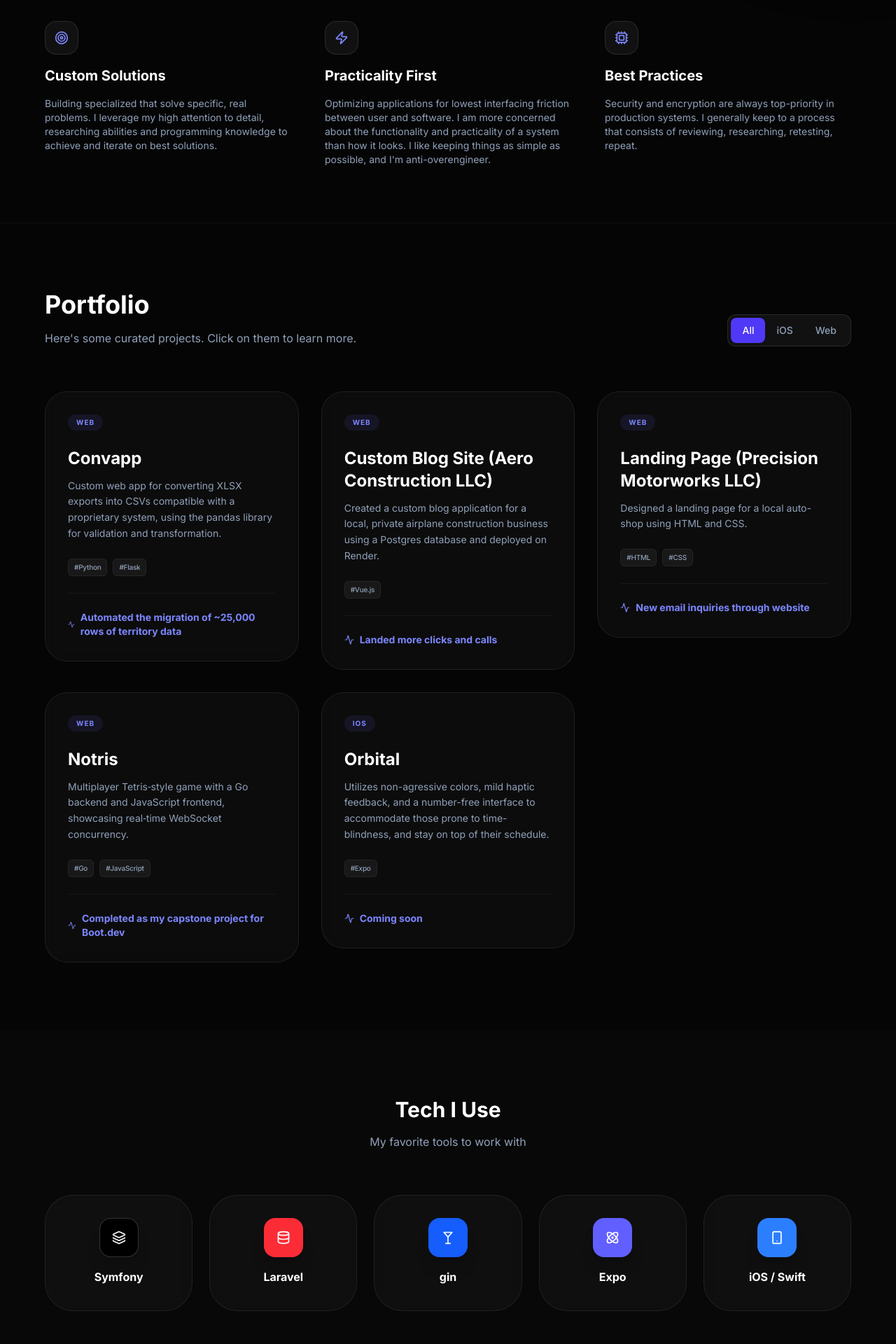
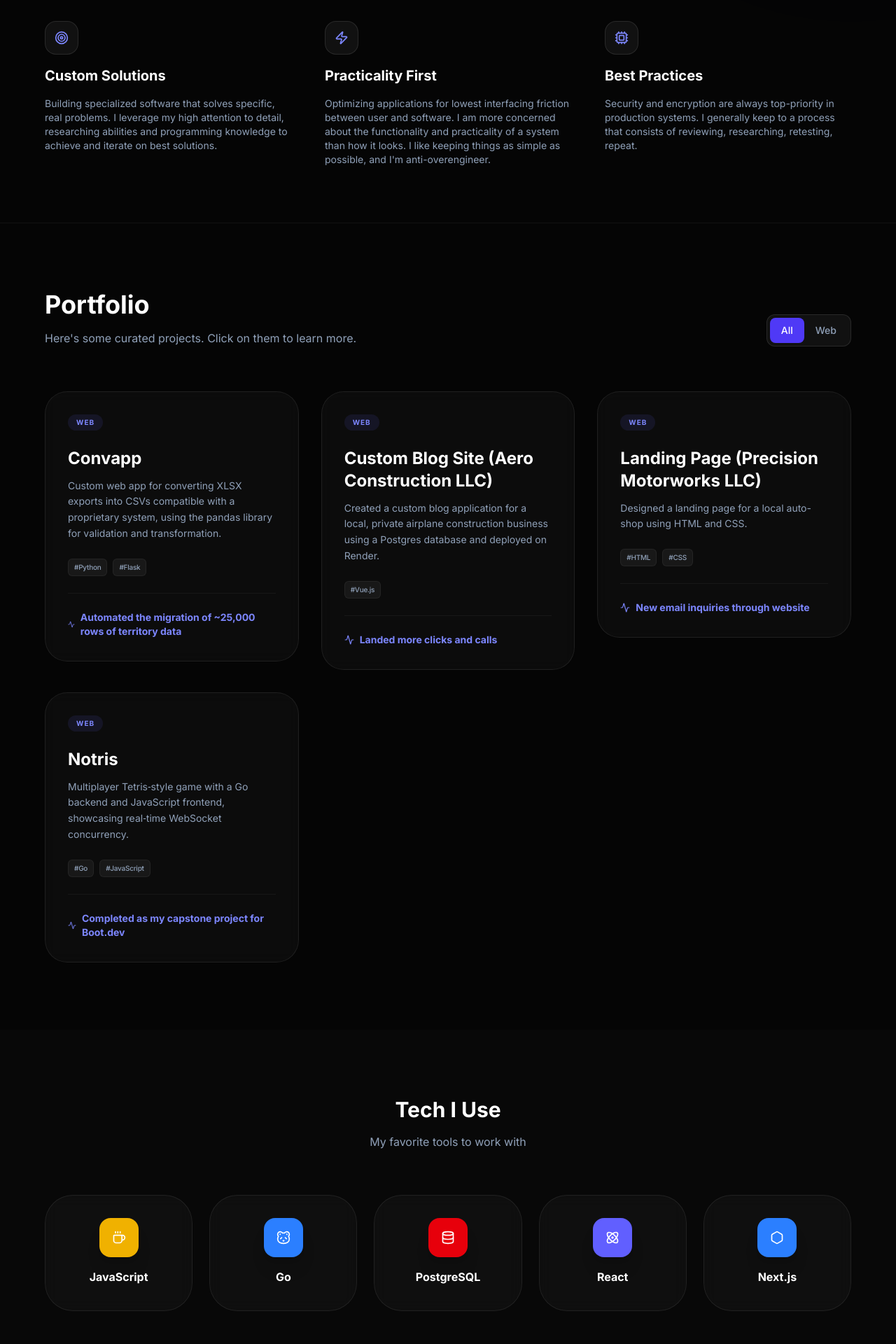
Before and after one commit to isaacjstriker/portfolio, a React (Vite) app: page / in a window 1280 px wide. Shown: the part 900-2820 px from the top of the page at 70% size. Built offline with nearby package versions, Linux system fonts and the light colour scheme; the HTML template or start-up script is replaced by a standard one.

Commit message:
- Updated tech stack

```diff
--- a/src/App.jsx
+++ b/src/App.jsx
@@ -1,6 +1,6 @@
 import { useState, useEffect } from 'react';
 // Import the specific icons you need for a much smaller bundle size
-import { Sparkles, ChevronRight, Github, Linkedin, Mail, Target, Zap, Cpu, Activity, Layers, Database, Martini, Atom, Smartphone, Briefcase } from 'lucide-react';
+import { Sparkles, ChevronRight, Github, Linkedin, Mail, Target, Zap, Cpu, Activity, Layers, Database, Coffee, Atom, Hexagon, Briefcase, Panda } from 'lucide-react';
 
 // Reusable icon mapping component to keep your data arrays clean
 const Icon = ({ name, className = "w-5 h-5", size = 20 }) => {
@@ -8,7 +8,8 @@ const Icon = ({ name, className = "w-5 h-5", size = 20 }) => {
         'sparkles': Sparkles, 'chevron-right': ChevronRight, 'github': Github,
         'linkedin': Linkedin, 'mail': Mail, 'target': Target, 'zap': Zap,
         'cpu': Cpu, 'activity': Activity, 'layers': Layers, 'database': Database,
-        'martini': Martini, 'atom': Atom, 'smartphone': Smartphone, 'briefcase': Briefcase
+        'coffee': Coffee, 'atom': Atom, 'hexagon': Hexagon, 'briefcase': Briefcase,
+        'panda': Panda
     };
     const LucideIcon = icons[name];
     return LucideIcon ? <LucideIcon className={className} size={size} /> : null;
@@ -25,11 +26,11 @@ export default function App() {
     }, []);
 
     const techStack = [
-        { name: 'Symfony', icon: 'layers', color: 'bg-black border border-white/20' },
-        { name: 'Laravel', icon: 'database', color: 'bg-red-500' },
-        { name: 'gin', icon: 'martini', color: 'bg-blue-600' },
-        { name: 'Expo', icon: 'atom', color: 'bg-indigo-500' },
-        { name: 'iOS / Swift', icon: 'smartphone', color: 'bg-blue-500' },
+        { name: 'JavaScript', icon: 'coffee', color: 'bg-yellow-500' },
+        { name: 'Go', icon: 'panda', color: 'bg-blue-500' },
+        { name: 'PostgreSQL', icon: 'database', color: 'bg-red-600' },
+        { name: 'React', icon: 'atom', color: 'bg-indigo-500' },
+        { name: 'Next.js', icon: 'hexagon', color: 'bg-blue-500' },
     ];
 
     const projects = [
@@ -64,14 +65,6 @@ export default function App() {
             stack: ["Go", "JavaScript"],
             description: "Multiplayer Tetris‑style game with a Go backend and JavaScript frontend, showcasing real‑time WebSocket concurrency.",
             metrics: "Completed as my capstone project for Boot.dev"
-        },
-        {
-            title: "Orbital",
-            href: "https://strdev.hashnode.dev",
-            category: "iOS",
-            stack: ["Expo"],
-            description: "Utilizes non-agressive colors, mild haptic feedback, and a number-free interface to accommodate those prone to time-blindness, and stay on top of their schedule.",
-            metrics: "Coming soon"
         },
     ];
 
@@ -148,7 +141,7 @@ export default function App() {
             <section className="py-20 px-6 border-y border-white/5 items-center">
                 <div className="max-w-6xl mx-auto grid md:grid-cols-3 gap-12">
                     {[
-                        { title: "Custom Solutions", desc: "Building specialized that solve specific, real problems. I leverage my high attention to detail, researching abilities and programming knowledge to achieve and iterate on best solutions.", icon: "target" },
+                        { title: "Custom Solutions", desc: "Building specialized software that solves specific, real problems. I leverage my high attention to detail, researching abilities and programming knowledge to achieve and iterate on best solutions.", icon: "target" },
                         { title: "Practicality First", desc: "Optimizing applications for lowest interfacing friction between user and software. I am more concerned about the functionality and practicality of a system than how it looks. I like keeping things as simple as possible, and I'm anti-overengineer.", icon: "zap" },
                         { title: "Best Practices", desc: "Security and encryption are always top-priority in production systems. I generally keep to a process that consists of reviewing, researching, retesting, repeat.", icon: "cpu" }
                     ].map((item, i) => (
@@ -172,7 +165,7 @@ export default function App() {
                             <p className="text-slate-400">Here's some curated projects. Click on them to learn more.</p>
                         </div>
                         <div className="flex bg-white/5 p-1 rounded-xl border border-white/10">
-                            {['All', 'iOS', 'Web'].map(tab => (
+                            {['All', 'Web'].map(tab => (
                                 <button
                                     key={tab}
                                     onClick={() => setActiveTab(tab)}
```
